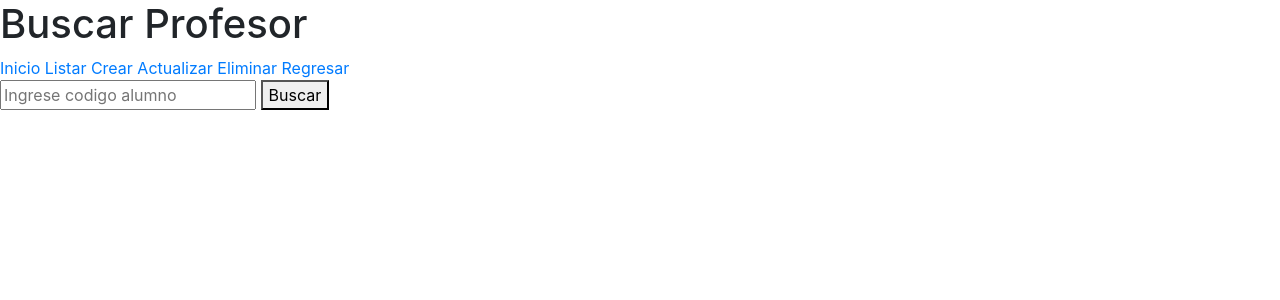
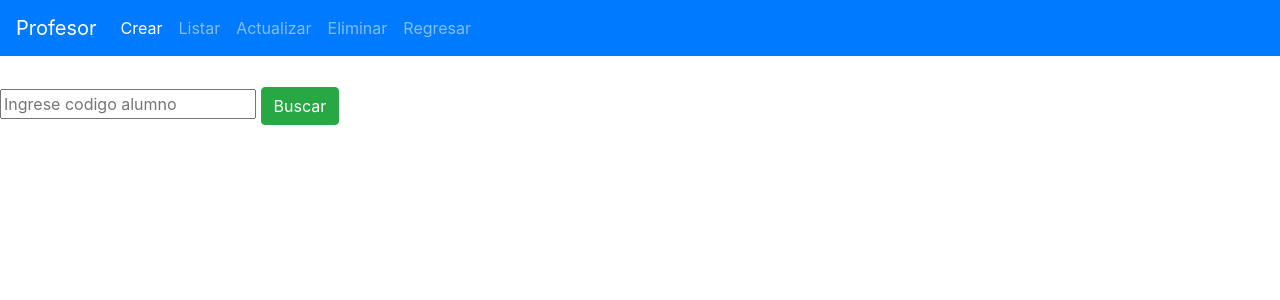
Before and after one commit to DevIran3/DjangoSchool, a Django app: page /Profesor/BuscarEliminarProfesor/ in a window 1280 px wide. Shown: the top 300 px of the page. Run offline with Django 3.2, Linux system fonts and the light colour scheme; parts of the project's set-up code (start-up, migrations or seed data) failed here and were passed over; some libraries are stand-ins or nearby versions.

Commit message:
TempProfesor with Frontend all

```diff
--- a/Templates/TempProfesor/FindProfesor.html
+++ b/Templates/TempProfesor/FindProfesor.html
@@ -9,7 +9,10 @@
     <br>
     <form method="POST">
         {%csrf_token%}
-        <input type="number" name="pk_profesor" placeholder="Ingrese codigo alumno" required>
-        <button type="submit">Buscar</button>
+        <div class="form-control-plaintext" id="staticEmail">
+           <input type="number" name="pk_profesor" placeholder="Ingrese codigo alumno" required>
+            <button type="submit" class="btn btn-success">Buscar</button>
+        </div>
+
     </form>
 {%endblock body%}
--- a/Templates/TempProfesor/index.html
+++ b/Templates/TempProfesor/index.html
@@ -7,15 +7,33 @@
     <meta http-equiv="X-UA-Compatible" content="ie=edge">
 
     <title>{%block title%}Profesor{%endblock title%}</title>
-    <h1>{%block h1%}Profesor{%endblock h1%}</h1>
 </head>
 <body>
-    <a href="{%url 'HomeProfesor'%}">Inicio</a>
-    <a href="{%url 'SelectProfesor'%}">Listar</a>
-    <a href="{%url 'InsertProfesor'%}">Crear</a>
-    <a href="{%url 'FindUpdateProfesor'%}">Actualizar</a>
-    <a href="{%url 'FindDeleteProfesor'%}">Eliminar</a>
-    <a href="{%url 'Administrativo'%}">Regresar</a>
+    <nav class="navbar navbar-expand-lg navbar-dark bg-primary">
+        <a class="navbar-brand" href="{%url 'HomeProfesor'%}">Profesor</a>
+        <button class="navbar-toggler" type="button" data-toggle="collapse" data-target="#navbarColor01" aria-controls="navbarColor01" aria-expanded="false" aria-label="Toggle navigation">
+            <span class="navbar-toggler-icon"></span>
+        </button>
+        <div class="collapse navbar-collapse" id="navbarColor01">
+            <ul class="navbar-nav mr-auto">
+                <li class="nav-item active">
+                    <a class="nav-link" href="{%url 'InsertProfesor'%}">Crear</a>
+                </li>
+                <li class="nav-item">
+                    <a class="nav-link" href="{%url 'SelectProfesor'%}">Listar</a>
+                </li>
+                <li class="nav-item">
+                    <a class="nav-link" href="{%url 'FindUpdateProfesor'%}">Actualizar</a>
+                </li>
+                <li class="nav-item">
+                    <a class="nav-link" href="{%url 'FindDeleteProfesor'%}">Eliminar</a>
+                </li>
+                <li class="nav-item">
+                    <a class="nav-link" href="{%url 'Administrativo'%}">Regresar</a>
+                </li>
+            </ul>
+        </div>
+    </nav>
     {%block body%}
 
     {%endblock body%}
```
Also changed, not shown: Templates/TempProfesor/DeleteProfesor.html (+7 -3 lines), Templates/TempProfesor/InsertProfesor.html (+29 -13 lines), Templates/TempProfesor/SelectProfesor.html (+16 -16 lines).
